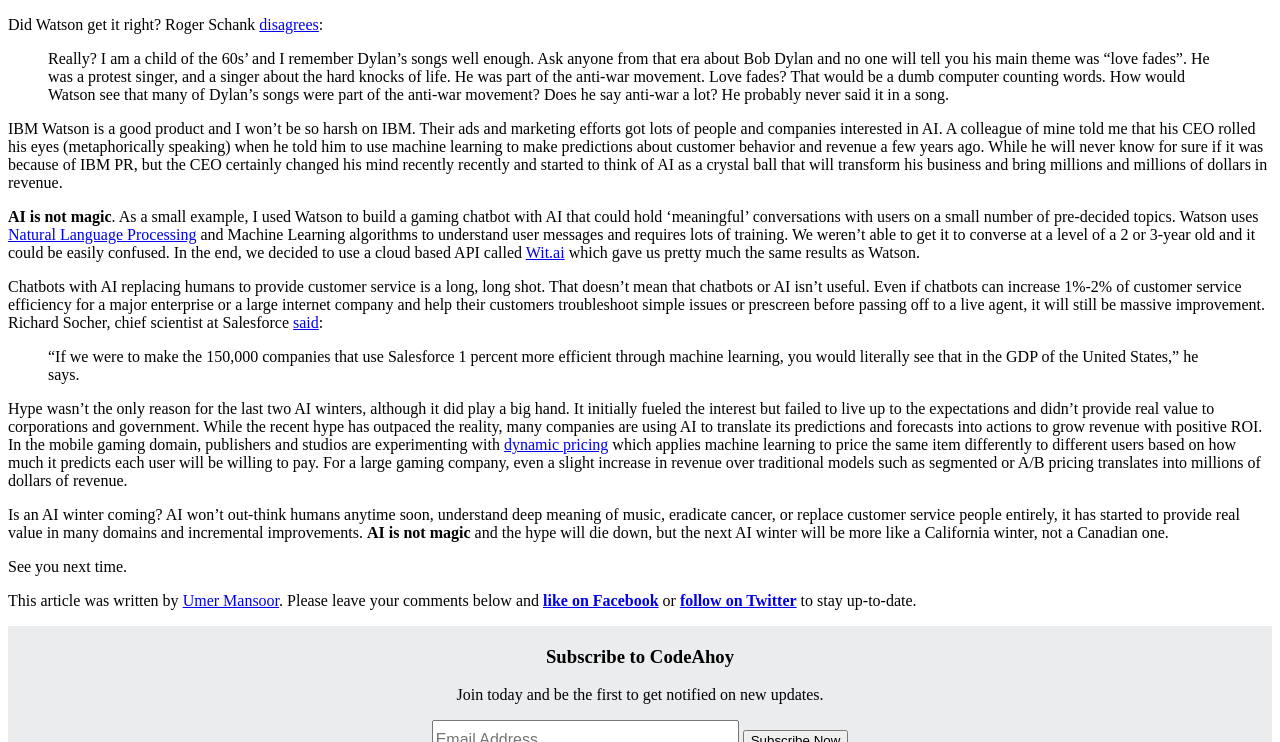
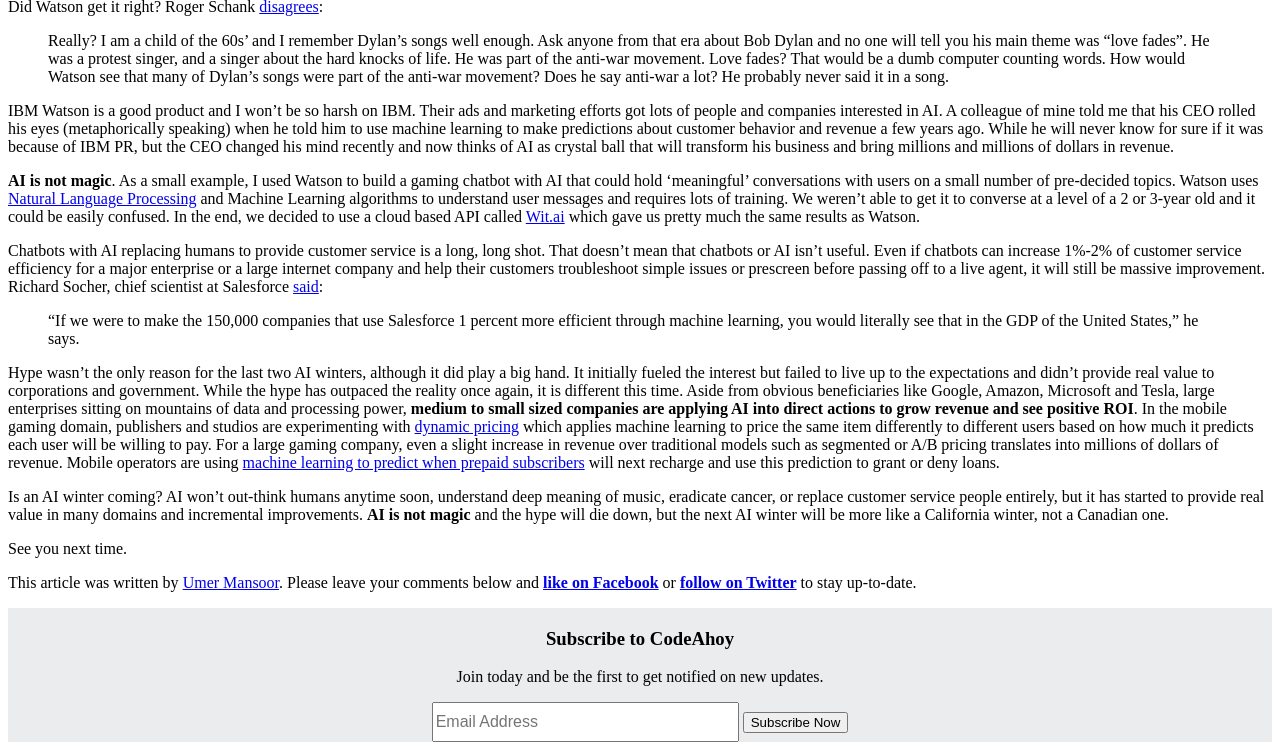
Before and after one commit to talk2viren/umermansoor.github.io, a Jekyll site: the page built from _posts/2017-07-27-ai-winter-is-coming.md, in a window 1280 px wide and 900 px high, scrolled down 1011 px, cut to the strip 158-900 px from the top of the window. Built offline with Jekyll 4.4.1, drawn with Linux system fonts in a browser that asks for light colours; nearby versions of some CDN libraries; a script that is not in the unit is left out; comment, search, counter and statistics services are not loaded; some of the changed text lies outside the part shown.

Commit message:
site is still broken but partially fixed

```diff
--- a/_config.yml
+++ b/_config.yml
@@ -11,7 +11,7 @@
 tagline:          'Technology. People. Imagination.'
 description:      'Technology. People. Imagination.'
 url:              https://codeahoy.com
-baseurl:          ""
+baseurl: /
 
 # Social Media
 twitter:        codeahoy
--- a/_posts/2017-07-27-ai-winter-is-coming.md
+++ b/_posts/2017-07-27-ai-winter-is-coming.md
@@ -6,6 +6,8 @@
 ---
 
 [AI winter](https://en.wikipedia.org/wiki/AI_winter) is a period of 'reduced funding and interest in the field of artificial intelligence.' AI winters are preceded by hype cycles and ambitious claims of what AI can do. Money into research and AI companies pours in and expectations are inflated. But it doesn't last and after a while, pessimism takes over the community and spreads to press, investors and government. Budgets are slashed, funding is stopped and AI research virtually dries up. There have been two AI winters: first one in the 1970's and the next in the 1980's.
+
+<!--more-->
 
 We are there again as far the hype is concerned. There has been no shortage of buzz around AI in the past few years. Everyone, everywhere is talking about AI and how it can predict revenues, increase sales, create chatbots who can do natural language conversations like just like real customer service people.
 
@@ -31,7 +33,7 @@
 
 > Really? I am a child of the 60s’ and I remember Dylan’s songs well enough. Ask anyone from that era about Bob Dylan and no one will tell you his main theme was "love fades". He was a protest singer, and a singer about the hard knocks of life. He was part of the anti-war movement. Love fades? That would be a dumb computer counting words. How would Watson see that many of Dylan’s songs were part of the anti-war movement? Does he say anti-war a lot? He probably never said it in a song.
 
-IBM Watson is a good product and I won't be so harsh on IBM. Their ads and marketing efforts got lots of people and companies interested in AI. A colleague of mine told me that his CEO rolled his eyes (metaphorically speaking) when he told him to use machine learning to make predictions about customer behavior and revenue a few years ago. While he will never know for sure if it was because of IBM PR, but the CEO certainly changed his mind recently recently and started to think of AI as a crystal ball that will transform his business and bring millions and millions of dollars in revenue.
+IBM Watson is a good product and I won't be so harsh on IBM. Their ads and marketing efforts got lots of people and companies interested in AI. A colleague of mine told me that his CEO rolled his eyes (metaphorically speaking) when he told him to use machine learning to make predictions about customer behavior and revenue a few years ago. While he will never know for sure if it was because of IBM PR, but the CEO changed his mind recently and now thinks of AI as crystal ball that will transform his business and bring millions and millions of dollars in revenue.
 
 **AI is not magic**. As a small example, I used Watson to build a gaming chatbot with AI that could hold 'meaningful' conversations with users on a small number of pre-decided topics. Watson uses [Natural Language Processing](https://en.wikipedia.org/wiki/Natural_language_processing) and Machine Learning algorithms to understand user messages and requires lots of training. We weren't able to get it to converse at a level of a 2 or 3-year old and it could be easily confused. In the end, we decided to use a cloud based API called [Wit.ai](https://wit.ai/) which gave us pretty much the same results as Watson.
 
@@ -39,8 +41,8 @@
 
 > “If we were to make the 150,000 companies that use Salesforce 1 percent more efficient through machine learning, you would literally see that in the GDP of the United States,” he says.
 
-Hype wasn't the only reason for the last two AI winters, although it did play a big hand. It initially fueled the interest but failed to live up to the expectations and didn't provide real value to corporations and government. While the recent hype has outpaced the reality, many companies are using AI to translate its predictions and forecasts into actions to grow revenue with positive ROI. In the mobile gaming domain, publishers and studios are experimenting with [dynamic pricing](http://www.scientificrevenue.com/) which applies machine learning to price the same item differently to different users based on how much it predicts each user will be willing to pay. For a large gaming company, even a slight increase in revenue over traditional models such as segmented or A/B pricing translates into millions of dollars of revenue.
+Hype wasn't the only reason for the last two AI winters, although it did play a big hand. It initially fueled the interest but failed to live up to the expectations and didn't provide real value to corporations and government. While the hype has outpaced the reality once again, it is different this time. Aside from obvious beneficiaries like Google, Amazon, Microsoft and Tesla, large enterprises sitting on mountains of data and processing power, **medium to small sized companies are applying AI into direct actions to grow revenue and see positive ROI**. In the mobile gaming domain, publishers and studios are experimenting with [dynamic pricing](http://www.scientificrevenue.com/) which applies machine learning to price the same item differently to different users based on how much it predicts each user will be willing to pay. For a large gaming company, even a slight increase in revenue over traditional models such as segmented or A/B pricing translates into millions of dollars of revenue. Mobile operators are using [machine learning to predict when prepaid subscribers](https://codeahoy.com/2017/02/19/cluster-analysis-using-k-means-explained/) will next recharge and use this prediction to grant or deny loans.
 
-Is an AI winter coming? AI won't out-think humans anytime soon, understand deep meaning of music, eradicate cancer, or replace customer service people entirely, it has started to provide real value in many domains and incremental improvements. **AI is not magic** and the hype will die down, but the next AI winter will be more like a California winter, not a Canadian one.
+Is an AI winter coming? AI won't out-think humans anytime soon, understand deep meaning of music, eradicate cancer, or replace customer service people entirely, but it has started to provide real value in many domains and incremental improvements. **AI is not magic** and the hype will die down, but the next AI winter will be more like a California winter, not a Canadian one.
 
 See you next time.
```
Also changed, not shown: other parts of _posts/2017-07-27-ai-winter-is-coming.md (+1 -1 lines), _posts/2017-07-26-fix-employee-weaknesses-or-focus-on-their-strengths.md (+5 -3 lines), img/blogs/frog_and_scorpion.png.
